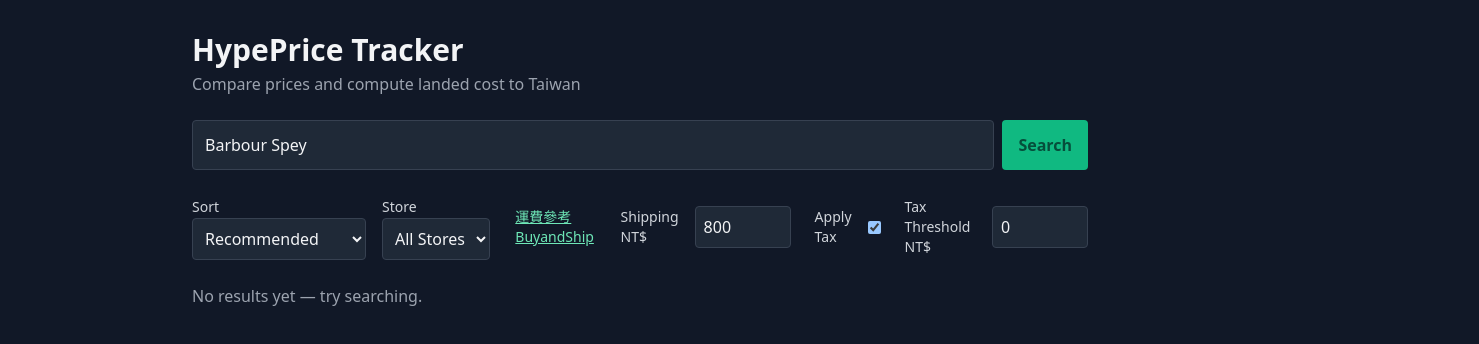
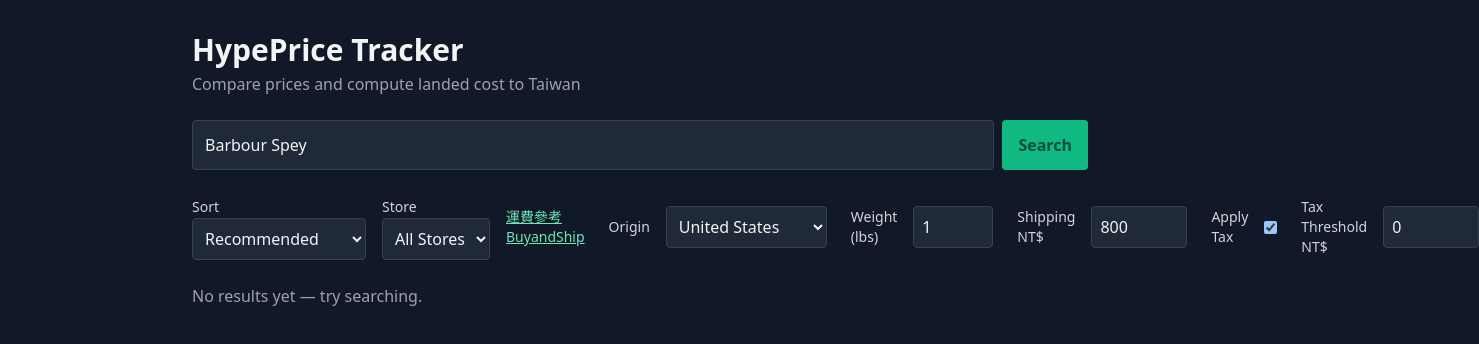
Before and after one commit to jimmy0904229-collab/buy-buy, a React (Vite) app in the folder frontend/: page / in a window 1280 px wide. Shown: the top 344 px of the page, 1479 px wide, since content can reach past the window. Built offline with nearby package versions, Linux system fonts and the light colour scheme; the HTML template or start-up script is replaced by a standard one.

Commit message:
feat(frontend): add BuyandShip origin & weight inputs, auto-estimate shipping per-lb; allow manual override

```diff
--- a/frontend/src/App.jsx
+++ b/frontend/src/App.jsx
@@ -62,6 +62,19 @@ export default function App() {
   const [applyTax, setApplyTax] = useState(true)
   const [taxThreshold, setTaxThreshold] = useState(0)
   const TAX_RATE = 0.17
+  const [originCountry, setOriginCountry] = useState('US')
+  const [weightLbs, setWeightLbs] = useState(1)
+
+  // Estimated per-lb rates in TWD (reference: BuyandShip pricing page). These are estimates
+  // to help quick calculations; users should consult the official page for exact fees.
+  const ORIGIN_RATES = {
+    US: 150,
+    GB: 200,
+    JP: 100,
+    HK: 60,
+    AU: 220,
+    EU: 210,
+  }
   const [loading, setLoading] = useState(false)
   const [error, setError] = useState(null)
 
@@ -147,6 +160,19 @@ export default function App() {
           </div>
           <div className="mt-3 md:mt-0 flex items-center gap-2">
             <a className="text-sm text-emerald-300 underline" href="https://www.buyandship.com.tw/" target="_blank" rel="noreferrer">運費參考 BuyandShip</a>
+            <label className="text-sm text-gray-300 ml-4 mr-2">Origin</label>
+            <select value={originCountry} onChange={e => { setOriginCountry(e.target.value); const rate = ORIGIN_RATES[e.target.value] || 0; setShippingCost(Math.round((weightLbs||0) * rate)); }} className="p-2 bg-gray-800 border border-gray-700 rounded">
+              <option value="US">United States</option>
+              <option value="GB">United Kingdom</option>
+              <option value="JP">Japan</option>
+              <option value="HK">Hong Kong</option>
+              <option value="AU">Australia</option>
+              <option value="EU">Europe</option>
+            </select>
+
+            <label className="text-sm text-gray-300 ml-4 mr-2">Weight (lbs)</label>
+            <input type="number" min="0" step="0.1" value={weightLbs} onChange={e => { const v = Number(e.target.value); setWeightLbs(v); const rate = ORIGIN_RATES[originCountry] || 0; setShippingCost(Math.round(v * rate)); }} className="w-20 p-2 bg-gray-800 border border-gray-700 rounded text-gray-100" />
+
             <label className="text-sm text-gray-300 ml-4 mr-2">Shipping NT$</label>
             <input type="number" value={shippingCost} onChange={e => setShippingCost(Number(e.target.value))} className="w-24 p-2 bg-gray-800 border border-gray-700 rounded text-gray-100" />
             <label className="text-sm text-gray-300 ml-4 mr-2">Apply Tax</label>
```
